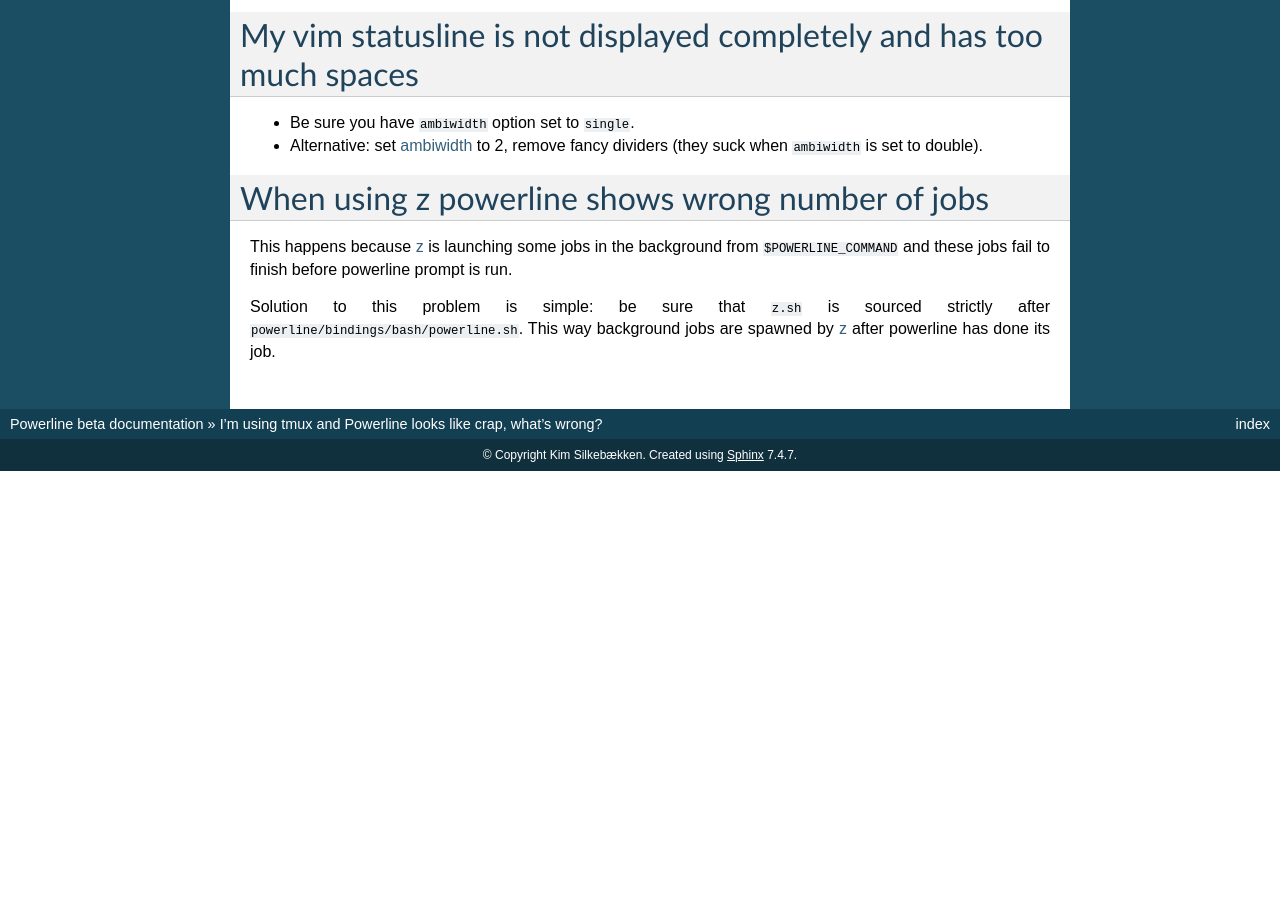
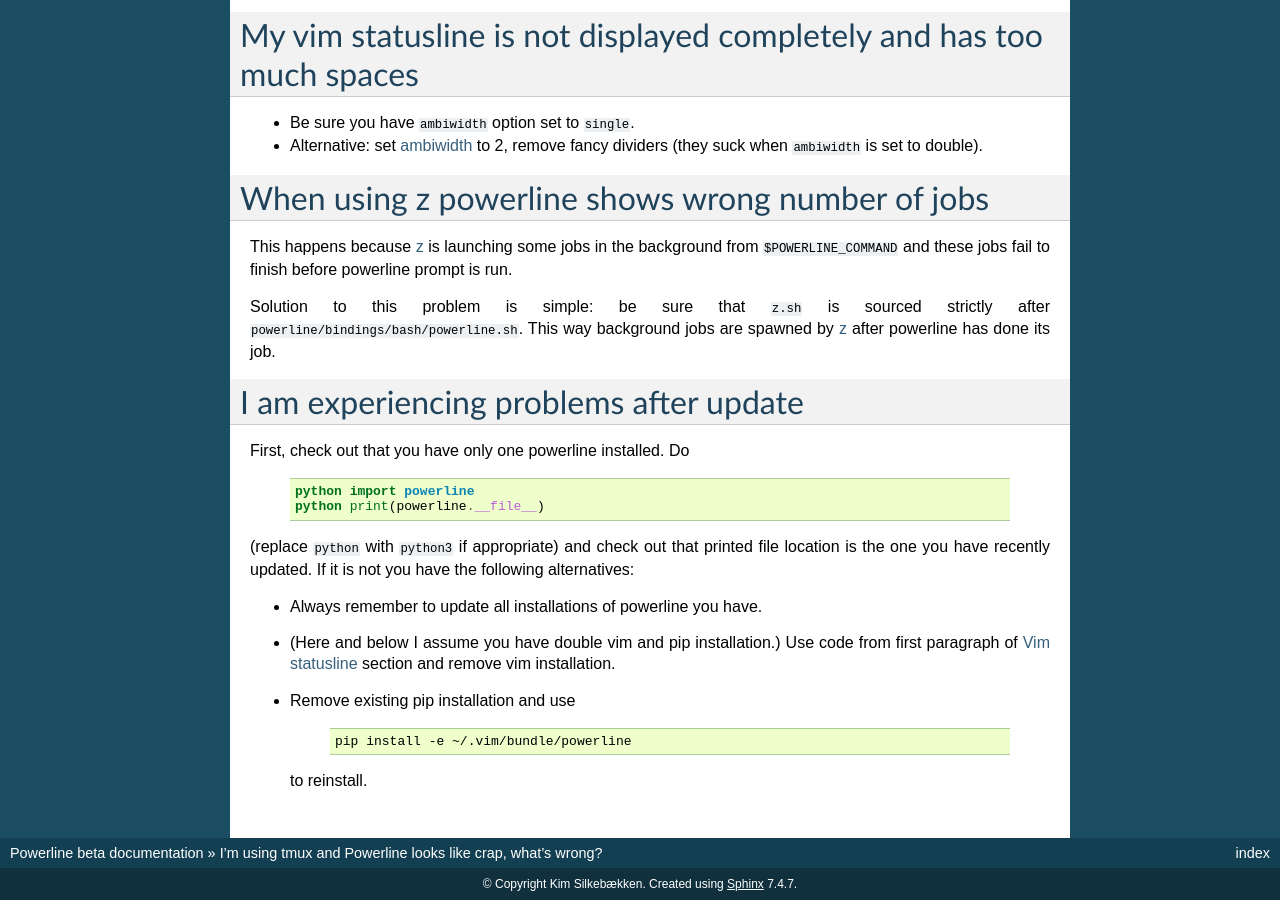
Before and after one commit to someyooyo/someyooyo, a Sphinx documentation site: the page built from docs/source/installation/troubleshooting-common.rst, in a window 1280 px wide and 900 px high, scrolled down 1961 px. Built offline with Sphinx 7.4.7, drawn with Linux system fonts in a browser that asks for light colours; before the commit the page ends 2432 px from its top, so only the background shows below that; some of the changed text lies outside the part shown.

Commit message:
More improved troubleshooting

```diff
--- a/docs/source/installation/troubleshooting-common.rst
+++ b/docs/source/installation/troubleshooting-common.rst
@@ -131,3 +131,29 @@ Solution to this problem is simple: be sure that :file:`z.sh` is sourced
 strictly after :file:`powerline/bindings/bash/powerline.sh`. This way background
 jobs are spawned by `z <https://github.com/rupa/z>`_ after powerline has done
 its job.
+
+
+I am experiencing problems after update
+---------------------------------------
+
+First, check out that you have only one powerline installed. Do
+
+    .. code-block:: vim
+
+       python import powerline
+       python print(powerline.__file__)
+
+(replace ``python`` with ``python3`` if appropriate) and check out that printed
+file location is the one you have recently updated. If it is not you have the
+following alternatives:
+
+* Always remember to update all installations of powerline you have.
+* (Here and below I assume you have double vim and pip installation.) Use code
+  from first paragraph of :ref:`vim-vimrc` section and remove vim installation.
+* Remove existing pip installation and use
+
+    .. code-block:: sh
+
+       pip install -e ~/.vim/bundle/powerline
+
+  to reinstall.
--- a/docs/source/overview.rst
+++ b/docs/source/overview.rst
@@ -93,10 +93,12 @@ Installation
 Usage
 =====
 
+.. _vim-vimrc:
+
 Vim statusline
 --------------
 
-If installed using pip just use
+If installed using pip just add
 
 .. code-block:: vim
 
@@ -104,7 +106,7 @@ If installed using pip just use
     python powerline_setup()
     python del powerline_setup
 
-(replace ``python`` with ``python3`` if appropriate).
+(replace ``python`` with ``python3`` if appropriate) to your :file:`vimrc`.
 
 If you just cloned the repository add the following line to your :file:`vimrc`,
 where ``{repository_root}`` is the absolute path to your Powerline installation
```
Also changed, not shown: 1 other file.
